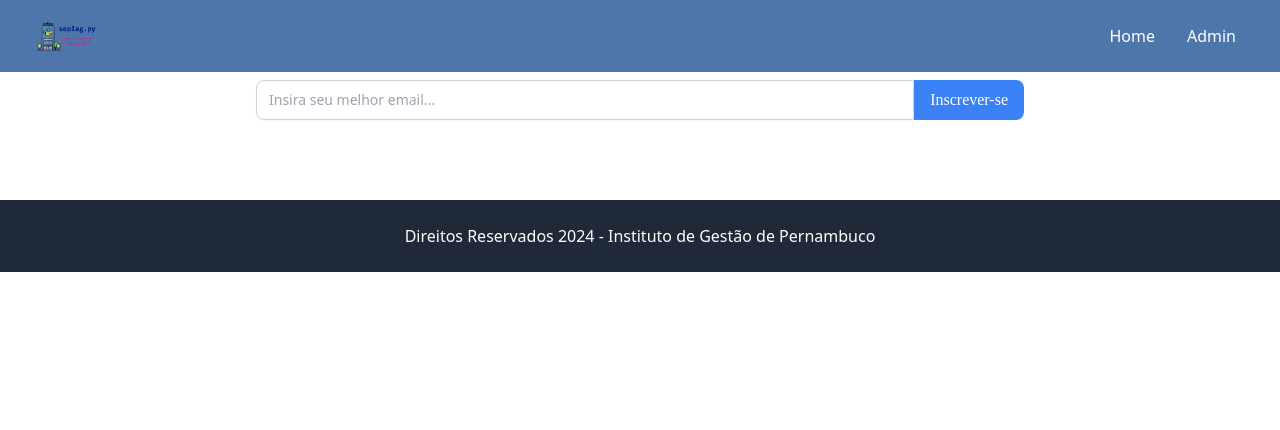
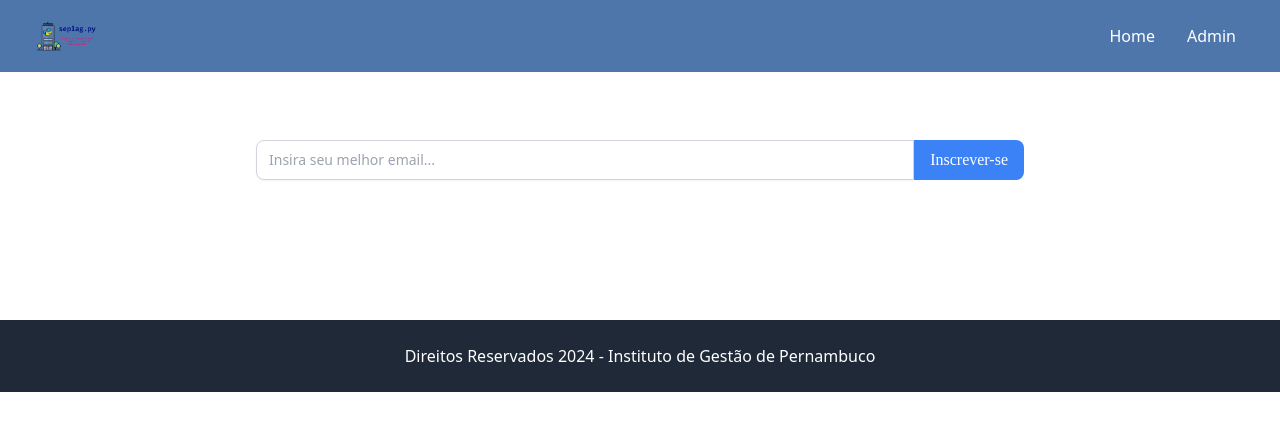
Before and after one commit to DadosGovPE/seplag.py, a React (Vite) app in the folder web/: page /newsletter in a window 1280 px wide. Shown: the top 430 px of the page. Built offline with nearby package versions, Linux system fonts and the light colour scheme.

Commit message:
Update newsLetter.tsx

```diff
--- a/web/src/components/newsLetter.tsx
+++ b/web/src/components/newsLetter.tsx
@@ -66,9 +66,9 @@ export default function NewsLetter() {
   }
 
   return (
-    <div className="flex items-center justify-center bg-cover bg-center bg-no-repeat bg-opacity-35 ">
+    <div className="flex items-center justify-center min-h-[20vh] bg-cover bg-center bg-no-repeat bg-opacity-35">
       {message && <p className="mb-4 text-red-500">{message}</p>}
-        <form onSubmit={handleSubmit} className="flex w-3/5 ">
+      <form onSubmit={handleSubmit} className="flex w-3/5">
         <input
           placeholder='Insira seu melhor email...'
           type="email"
@@ -77,17 +77,16 @@ export default function NewsLetter() {
           value={formData.email}
           onChange={handleChange}
           required
-            className=" flex-grow px-3 py-2 border text-black border-gray-300 rounded-s-lg shadow-sm focus:outline-none focus:ring-1 focus:ring-blue-500 sm:text-sm"
+          className="flex-grow px-3 py-2 border text-black border-gray-300 rounded-l-lg shadow-sm focus:outline-none focus:ring-1 focus:ring-blue-500 sm:text-sm"
         />
         <button
           type="submit"
-            className="px-4 py-2 bg-blue-500 text-white rounded-e-lg hover:bg-blue-600 transition-colors duration-300"
+          className="px-4 py-2 bg-blue-500 text-white rounded-r-lg hover:bg-blue-600 transition-colors duration-300"
           style={{ fontFamily: "Snell Roundhand, cursive" }}
         >
           Inscrever-se
         </button>
       </form>
-
     </div>
   );
 }
```
Lines whose indentation alone changed are shown as unchanged.
